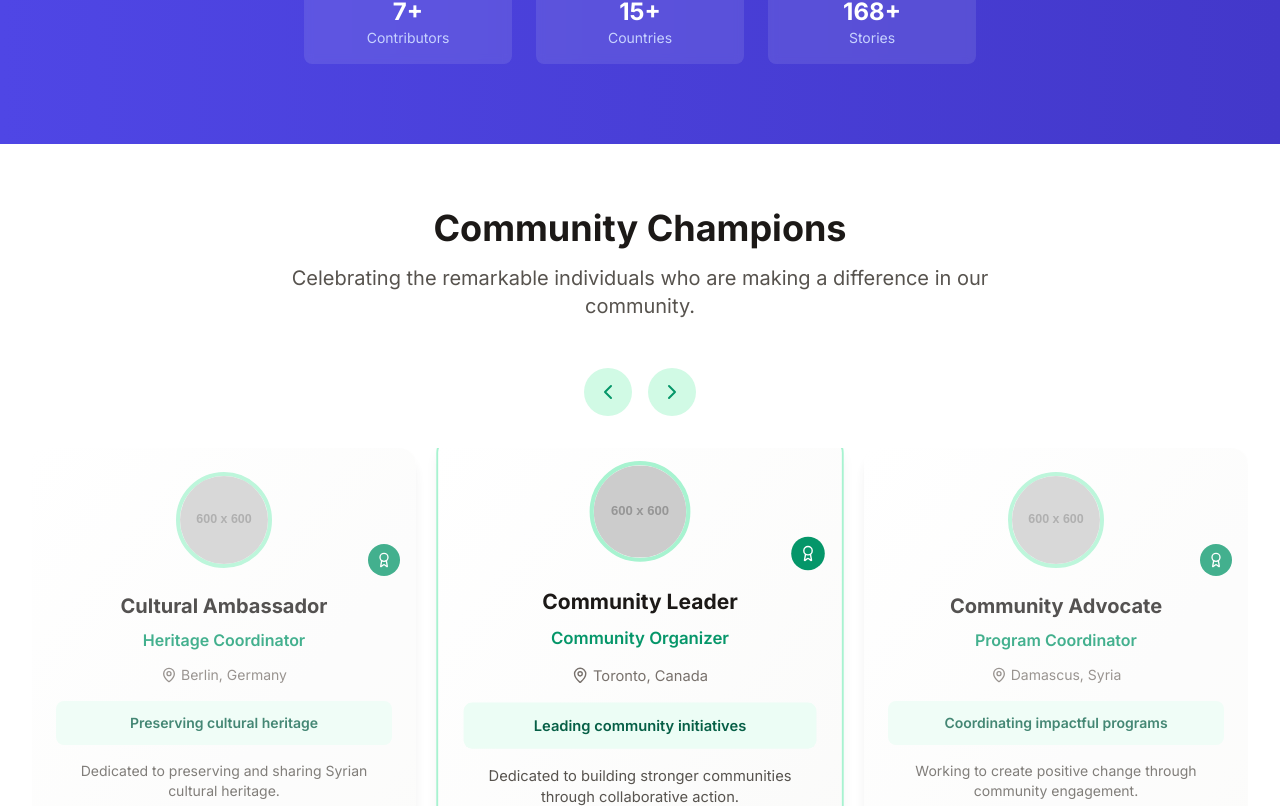
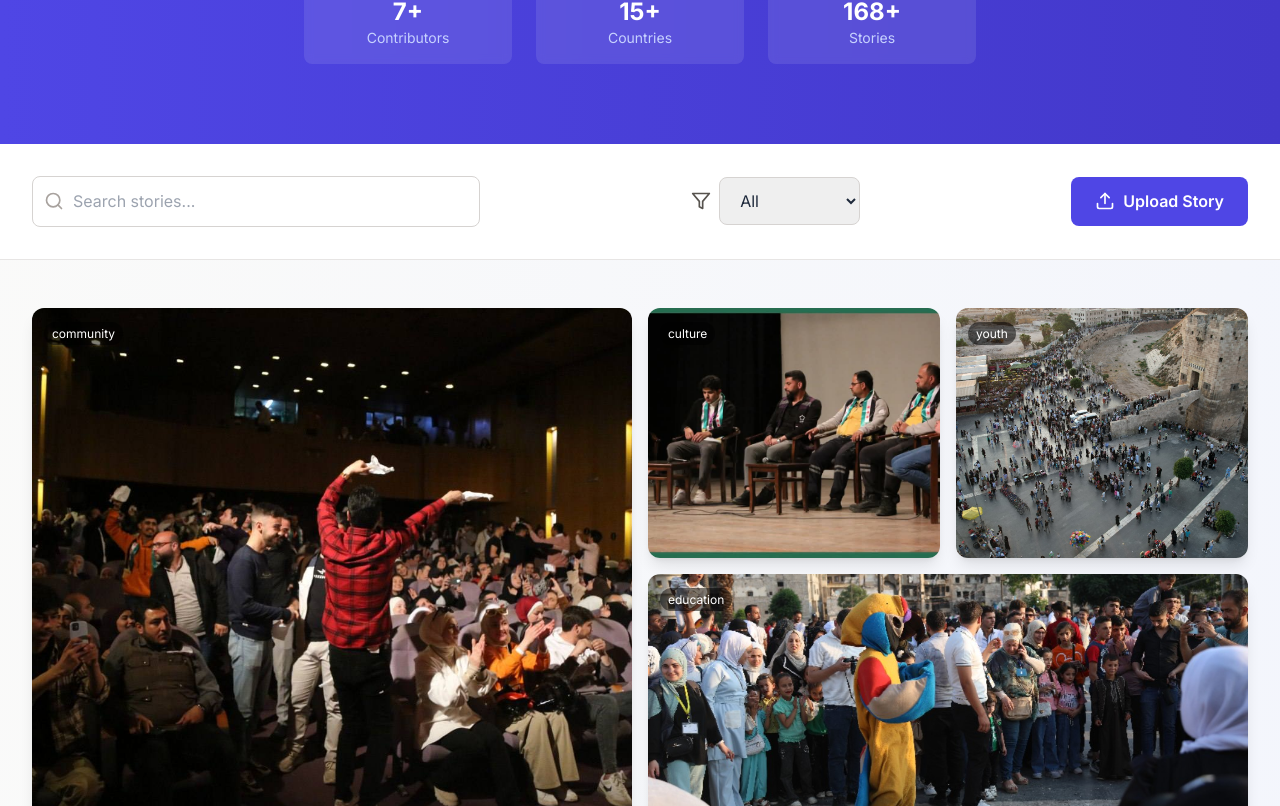
Before and after one commit to RC-Foundation/RCF-, a React (Vite) app: page /community-wall in a window 1280 px wide. Shown: the part 514-1320 px from the top of the page. Built offline with nearby package versions, Linux system fonts and the light colour scheme.

Commit message:
feat: move community champions to Rhizome Syria (#150)

```diff
--- a/src/components/community/FeaturedLeaders.tsx
+++ b/src/components/community/FeaturedLeaders.tsx
@@ -14,8 +14,8 @@ const FeaturedLeaders: React.FC = () => {
       nameAr: 'قائد مجتمعي',
       title: 'Community Organizer',
       titleAr: 'منظم مجتمعي',
-      location: 'Toronto, Canada',
-      locationAr: 'تورونتو، كندا',
+      location: 'Latakia, Syria',
+      locationAr: 'اللاذقية، سوريا',
       image: 'https://via.placeholder.com/600x600/059669/FFFFFF?text=Community+Leader',
       achievement: 'Leading community initiatives',
       achievementAr: 'يقود المبادرات المجتمعية',
@@ -30,8 +30,8 @@ const FeaturedLeaders: React.FC = () => {
       nameAr: 'مدافع مجتمعي',
       title: 'Program Coordinator',
       titleAr: 'منسق برامج',
-      location: 'Damascus, Syria',
-      locationAr: 'دمشق، سوريا',
+      location: 'Aleppo, Syria',
+      locationAr: 'حلب، سوريا',
       image: 'https://via.placeholder.com/600x600/3B82F6/FFFFFF?text=Community+Advocate',
       achievement: 'Coordinating impactful programs',
       achievementAr: 'ينسق برامج مؤثرة',
@@ -46,8 +46,8 @@ const FeaturedLeaders: React.FC = () => {
       nameAr: 'سفير ثقافي',
       title: 'Heritage Coordinator',
       titleAr: 'منسق التراث',
-      location: 'Berlin, Germany',
-      locationAr: 'برلين، ألمانيا',
+      location: 'Salamiah, Syria',
+      locationAr: 'السلمية، سوريا',
       image: 'https://via.placeholder.com/600x600/F59E0B/FFFFFF?text=Cultural+Ambassador',
       achievement: 'Preserving cultural heritage',
       achievementAr: 'يحافظ على التراث الثقافي',
--- a/src/pages/CommunityWallPage.tsx
+++ b/src/pages/CommunityWallPage.tsx
@@ -19,7 +19,6 @@ import {
 import { useLanguage } from '../contexts/LanguageContext';
 import { usePhoto } from '../contexts/PhotoContext';
 import { useUser } from '../contexts/UserContext';
-import FeaturedLeaders from '../components/community/FeaturedLeaders';
 import PhotoUploadModal from '../components/community/PhotoUploadModal';
 
 const CommunityWallPage: React.FC = () => {
@@ -233,9 +232,6 @@ const CommunityWallPage: React.FC = () => {
           </motion.div>
         </div>
       </section>
-
-      {/* Featured Leaders */}
-      <FeaturedLeaders />
 
       {/* Controls */}
       <section className="py-8 bg-white border-b border-stone-200">
--- a/src/pages/RhizomeSyriaPage.tsx
+++ b/src/pages/RhizomeSyriaPage.tsx
@@ -3,6 +3,7 @@ import { Target, Globe, Image, Palette, Heart, Shield, Star, Sparkles } from 'lu
 import { useLanguage } from '../contexts/LanguageContext';
 import SyrianCitiesMap from '../components/common/SyrianCitiesMap';
 import VolunteerForms from '../components/common/VolunteerForms';
+import FeaturedLeaders from '../components/community/FeaturedLeaders';
 
 const RhizomeSyriaPage: React.FC = () => {
   const { t, currentLanguage } = useLanguage();
@@ -480,10 +481,13 @@ const RhizomeSyriaPage: React.FC = () => {
             ))}
           </div>
         </div>
-      </section>
+        </section>
 
-      {/* Call to Action with Spiral Design */}
-      <section className="py-20 relative overflow-hidden">
+        {/* Community Champions */}
+        <FeaturedLeaders />
+
+        {/* Call to Action with Spiral Design */}
+        <section className="py-20 relative overflow-hidden">
         <div className="absolute inset-0 bg-gradient-to-r from-purple-600 via-blue-600 via-orange-500 to-red-500" />
         <div className="absolute inset-0 opacity-20">
           <svg className="w-full h-full" viewBox="0 0 100 100" preserveAspectRatio="none">
```
